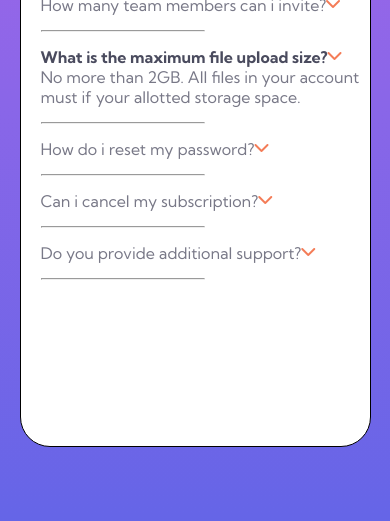
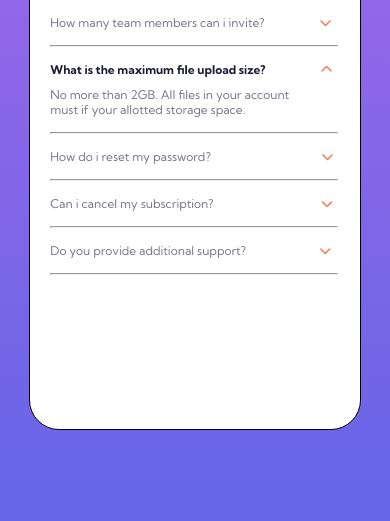
Before and after one commit to Gc87J/FAQ-accordion-card, a plain HTML site: page index.html in a window 390 px wide. Shown: the part 323-844 px from the top of the page. Drawn offline with Linux system fonts and the light colour scheme; a web font is replaced by a local one.

Commit message:
Finished with the mobile view, now starting the desktop view

```diff
--- /dev/null
+++ b/app.js
@@ -0,0 +1,27 @@
+//  Name of the variables being used
+
+
+
+const upArrow = document.querySelector(".itm2");
+
+const downArrow = document.querySelector(".itm2-down")
+
+const itemMsg = document.querySelector(".item2-msg");
+
+
+// This is eventlistener trigger the up arrow
+upArrow.addEventListener("click", ()=> {
+  upArrow.style.display = "none"
+  downArrow.style.display = "block"
+  itemMsg.style.display = "none"
+
+})
+
+
+// This is eventlistener trigger the down arrow
+downArrow.addEventListener("click", ()=> {
+  upArrow.style.display = "block"
+  downArrow.style.display = "none"
+  itemMsg.style.display = "block"
+
+})
--- a/index.html
+++ b/index.html
@@ -16,6 +16,8 @@
   <link rel="preconnect" href="https://fonts.googleapis.com">
 <link rel="preconnect" href="https://fonts.gstatic.com" crossorigin>
 <link href="https://fonts.googleapis.com/css2?family=Barlow+Semi+Condensed:wght@200;300;400;700&family=Big+Shoulders+Display:wght@700&family=Kumbh+Sans:wght@400;700&family=Lexend+Deca&family=Lobster&family=Montserrat:wght@400;500;600;700&family=Outfit:wght@300;400;600&family=Poppins:ital,wght@0,300;0,400;0,500;0,600;0,700;1,400;1,600&family=Roboto:wght@400;500;700&family=Source+Serif+Pro:ital,wght@1,400;1,600&family=Supermercado+One&family=Ubuntu:wght@400;500;700&display=swap" rel="stylesheet">
+
+<script src="/app.js" charset="UTF-8" async></script>
 
 </head>
 <body>
@@ -54,39 +56,40 @@
         <h1>FAQ</h1>
 
         <div class="item1">
-          <p>How many team members can i invite?</p>
+          <p class="headings">How many team members can i invite?</p>
 
-          <i class="fa-solid fa-chevron-down"></i>
+          <i class="fa-solid fa-chevron-down  itm1"></i>
         </div>
         <hr>
         <div class="item2">
           <div class="tem2">
             <p>What is the maximum file upload size?</p>
 
-            <i class="fa-solid fa-chevron-down"></i>
+            <i class="fa-solid fa-chevron-up itm2"></i>
+            <i class="fa-solid fa-chevron-down itm2-down"></i>
           </div>
-          <p class="item2-msg">No more than 2GB. All files in your account must if your allotted storage space.</p>
+          <p class="item2-msg">No more than 2GB. All files in your account <br>must if your allotted storage space.</p>
 
         </div>
         <hr>
         <div class="item3">
-          <p>How do i reset my password?</p>
+          <p class="headings">How do i reset my password?</p>
 
-          <i class="fa-solid fa-chevron-down"></i>
+          <i class="fa-solid fa-chevron-down itm3"></i>
 
         </div>
         <hr>
         <div class="item4">
-          <p>Can i cancel my subscription?</p>
+          <p class="headings">Can i cancel my subscription?</p>
 
-          <i class="fa-solid fa-chevron-down"></i>
+          <i class="fa-solid fa-chevron-down itm4"></i>
 
         </div>
         <hr>
         <div class="item5">
-          <p>Do you provide additional support?</p>
+          <p class="headings">Do you provide additional support?</p>
 
-          <i class="fa-solid fa-chevron-down"></i>
+          <i class="fa-solid fa-chevron-down itm5"></i>
         </div>
         <hr>
       </div>
--- a/sass/styles.scss
+++ b/sass/styles.scss
@@ -3,11 +3,14 @@
   margin: 0;
   padding: 0;
 }
+html {
+  scroll-behavior: smooth;
+}
 
 body {
   background-image: linear-gradient(hsl(273, 75%, 66%), hsl(240, 73%, 65%));
   height:100vh;
-  font-size: 16px;
+  font-size: 12px;
   font-family: 'Kumbh Sans', sans-serif;
   font-weight: 400;
 
@@ -22,10 +25,10 @@ body {
     background-color: #fff;
     margin-top: 35%;
     border: 1px solid #000;
-    height: 75vh;
-    width: 90%;
+    height: 73vh;
+    width: 85%;
     border-radius: 30px;
-    // margin-left: 20%;
+
 
     .image-container {
       display: flex;
@@ -55,23 +58,54 @@ body {
         color: hsl(14, 88%, 65%);
         // position: relative;
         // left: 20%;
-        // align-self: center;
+        align-self: center;
 
+      }
+
+      .itm1 {
+        margin-left: 18%;
+      }
+      .itm2 {
+        margin-left: 18%;
+
+      }
+      .itm2-down {
+        margin-left: 18%;
+        display: none;
+      }
+      .itm3 {
+        margin-left: 36%;
+      }
+      .itm4 {
+        margin-left: 35%;
+      }
+      .itm5 {
+        margin-left: 24%;
       }
 
 
     h1{
-      margin: 7% 14%;
+      margin: 10% 14%;
       text-align: center;
-      color: hsl(237, 12%, 33%);
-      font-weight: 700;
+      color: hsl(238, 29%, 16%);
+      font-weight: bold;
+      font-size: 32px;
     }
 
     hr{
       margin-top:15px;
       margin-bottom: 15px;
-      width: 50%;
+      width: 93%;
       background-color:  hsl(240, 5%, 91%);
+    }
+
+    .headings {
+
+    &:hover {
+      color: hsl(14, 88%, 65%) ;
+    }
+    }
+
     }
     .item1{
       display: flex;
@@ -85,13 +119,17 @@ body {
       display: flex;
 
     p{
-      color: hsl(237, 12%, 33%);
+      color: hsl(238, 29%, 16%);
       font-weight: 700;
+      &:hover {
+        color: hsl(14, 88%, 65%) ;
+      }
     }
-      }
+  }
 
-    .item2-msg {
-      // display: block;
+  .item2-msg {
+    margin-top: 10px;
+    // display: block;
     }
 
     }
@@ -120,4 +158,3 @@ body {
 
 
   }
-}
```
Also changed, not shown: css/styles.css, 1 other file.
